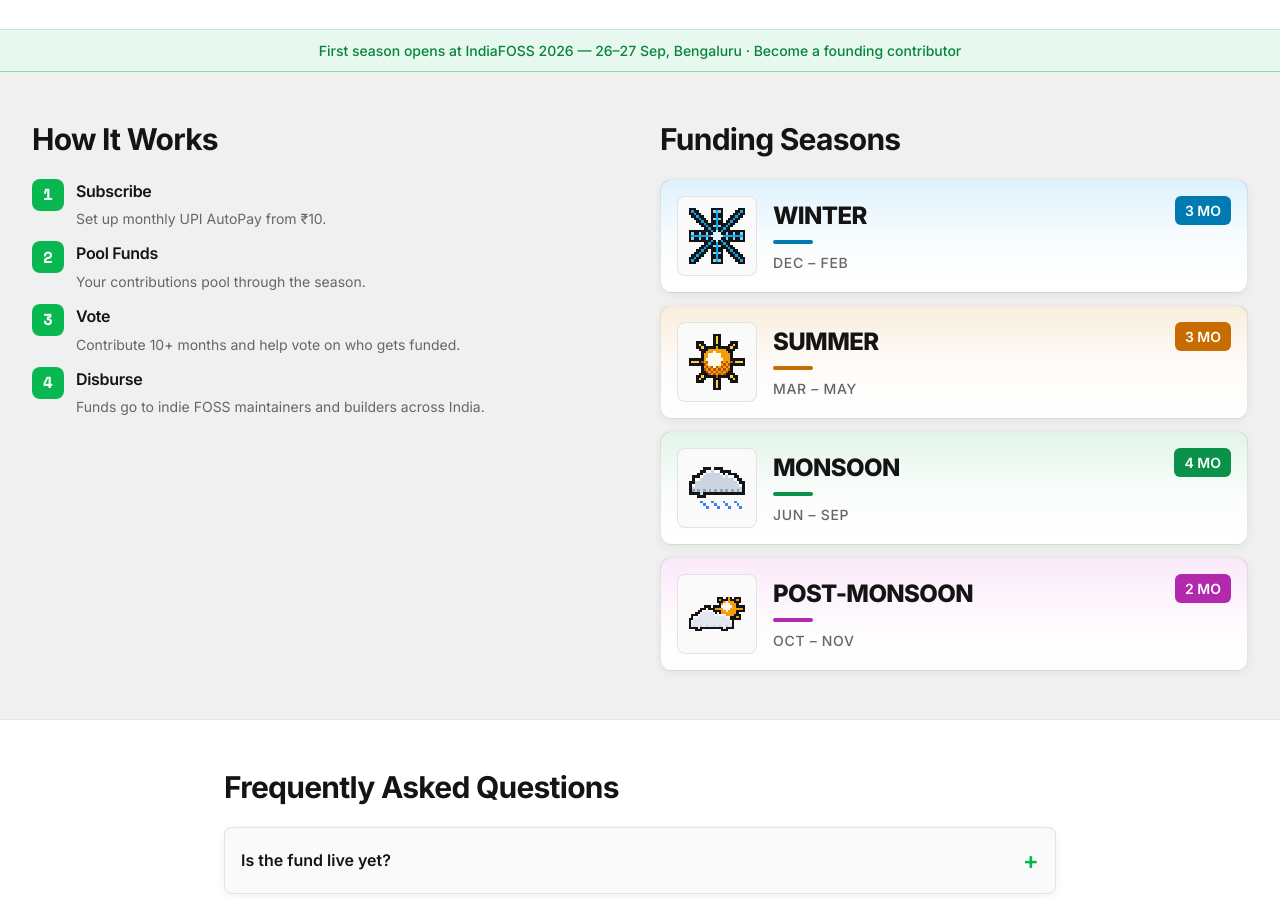
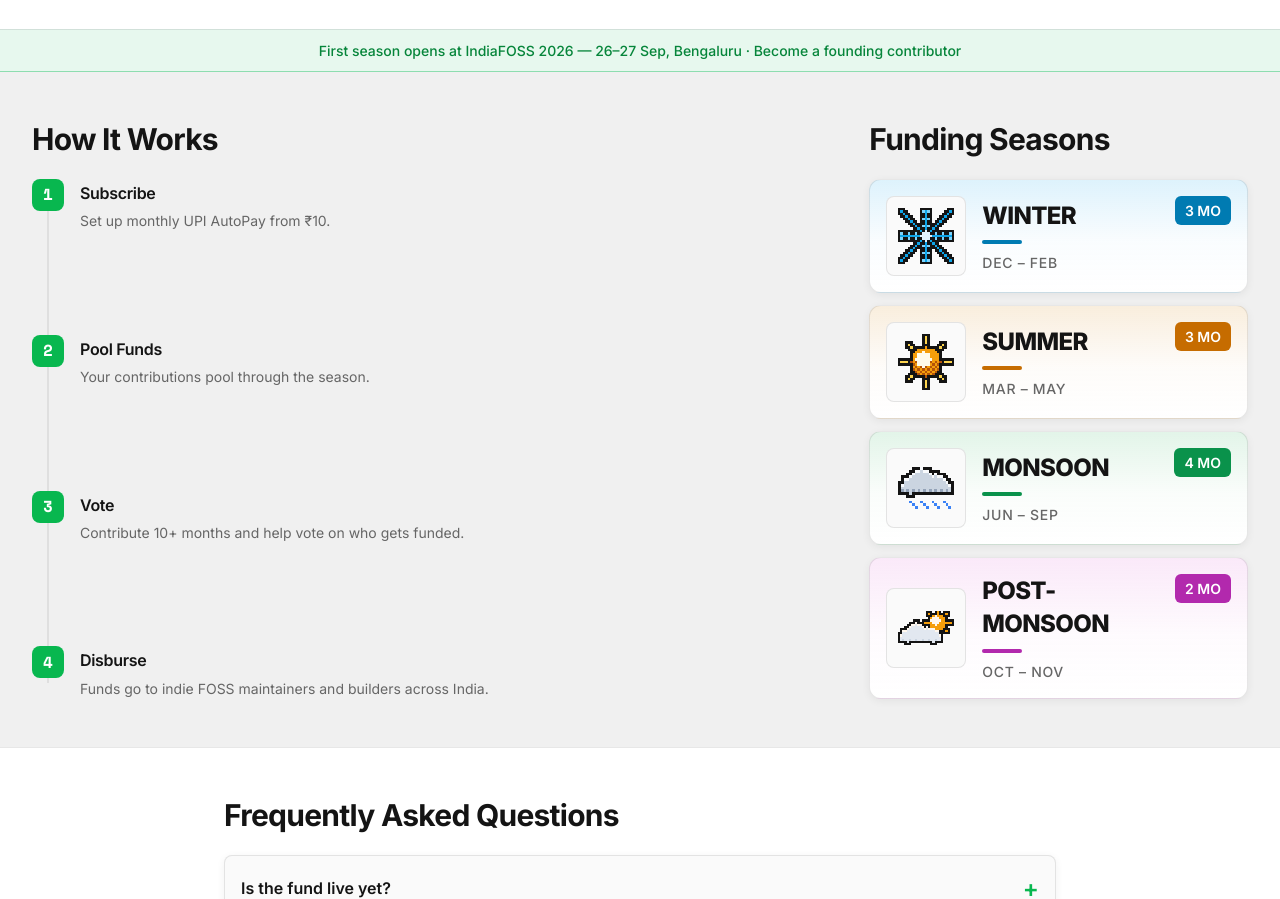
Before and after one commit to raisedadead/trf, a React (Vite) app: page / in a window 1280 px wide. Shown: the part 500-1399 px from the top of the page. Built offline with nearby package versions, Linux system fonts and the light colour scheme.

Commit message:
feat: how-it-works timeline + 2/3 section layout

```diff
--- a/src/components/RupeeFund.tsx
+++ b/src/components/RupeeFund.tsx
@@ -4,6 +4,19 @@ import { PixelSprite } from "./PixelArt.tsx";
 import { SEASON_ART } from "./seasonArt.ts";
 
 type SubscribeMode = "waitlist" | "autopay";
+
+const HOW_IT_WORKS: ReadonlyArray<{ title: string; desc: string }> = [
+  { title: "Subscribe", desc: "Set up monthly UPI AutoPay from ₹10." },
+  { title: "Pool Funds", desc: "Your contributions pool through the season." },
+  {
+    title: "Vote",
+    desc: "Contribute 10+ months and help vote on who gets funded.",
+  },
+  {
+    title: "Disburse",
+    desc: "Funds go to indie FOSS maintainers and builders across India.",
+  },
+];
 
 const RupeeFund = () => {
   const [currentScreen, setCurrentScreen] = useState("home");
@@ -177,83 +190,43 @@ const RupeeFund = () => {
       {/* How It Works + Seasons - Combined */}
       <section className="py-12 bg-paper">
         <div className="max-w-7xl mx-auto px-4 sm:px-6 lg:px-8">
-          <div className="grid md:grid-cols-2 gap-10">
+          <div className="grid gap-10 md:grid-cols-3">
             {/* How It Works */}
-            <div>
+            <div className="flex flex-col md:col-span-2">
               <h3 className="text-2xl font-bold text-ink mb-5 tracking-tight">
                 How It Works
               </h3>
-              <div className="space-y-3">
-                <div className="flex gap-3 items-start">
-                  <div className="bg-brand w-8 h-8 rounded-lg flex items-center justify-center flex-shrink-0">
-                    <span className="text-white font-mono font-bold text-sm">
-                      1
-                    </span>
-                  </div>
-                  <div>
-                    <h4 className="font-semibold text-sm mb-1 text-ink">
-                      Subscribe
-                    </h4>
-                    <p className="text-ink-3 text-xs">
-                      Set up monthly UPI AutoPay from ₹10.
-                    </p>
-                  </div>
-                </div>
-                <div className="flex gap-3 items-start">
-                  <div className="bg-brand w-8 h-8 rounded-lg flex items-center justify-center flex-shrink-0">
-                    <span className="text-white font-mono font-bold text-sm">
-                      2
-                    </span>
-                  </div>
-                  <div>
-                    <h4 className="font-semibold text-sm mb-1 text-ink">
-                      Pool Funds
-                    </h4>
-                    <p className="text-ink-3 text-xs">
-                      Your contributions pool through the season.
-                    </p>
-                  </div>
-                </div>
-                <div className="flex gap-3 items-start">
-                  <div className="bg-brand w-8 h-8 rounded-lg flex items-center justify-center flex-shrink-0">
-                    <span className="text-white font-mono font-bold text-sm">
-                      3
-                    </span>
-                  </div>
-                  <div>
-                    <h4 className="font-semibold text-sm mb-1 text-ink">
-                      Vote
-                    </h4>
-                    <p className="text-ink-3 text-xs">
-                      Contribute 10+ months and help vote on who gets funded.
-                    </p>
-                  </div>
-                </div>
-                <div className="flex gap-3 items-start">
-                  <div className="bg-brand w-8 h-8 rounded-lg flex items-center justify-center flex-shrink-0">
-                    <span className="text-white font-mono font-bold text-sm">
-                      4
-                    </span>
-                  </div>
-                  <div>
-                    <h4 className="font-semibold text-sm mb-1 text-ink">
-                      Disburse
-                    </h4>
-                    <p className="text-ink-3 text-xs">
-                      Funds go to indie FOSS maintainers and builders across
-                      India.
-                    </p>
-                  </div>
-                </div>
+              <div className="relative flex-1">
+                <span
+                  aria-hidden="true"
+                  className="absolute bottom-4 left-4 top-4 w-px -translate-x-1/2 bg-ink/15"
+                />
+                <ol className="relative flex h-full flex-col justify-between gap-6">
+                  {HOW_IT_WORKS.map((step, i) => (
+                    <li key={step.title} className="flex gap-4">
+                      <div className="relative z-10 flex h-8 w-8 flex-shrink-0 items-center justify-center rounded-lg bg-brand">
+                        <span className="font-mono text-sm font-bold text-white">
+                          {i + 1}
+                        </span>
+                      </div>
+                      <div className="pt-0.5">
+                        <h4 className="mb-1 text-sm font-semibold text-ink">
+                          {step.title}
+                        </h4>
+                        <p className="text-xs text-ink-3">{step.desc}</p>
+                      </div>
+                    </li>
+                  ))}
+                </ol>
               </div>
             </div>
 
             {/* Funding Seasons */}
-            <div>
+            <div className="flex flex-col">
               <h3 className="text-2xl font-bold text-ink mb-5 tracking-tight">
                 Funding Seasons
               </h3>
-              <div className="space-y-3">
+              <div className="flex flex-1 flex-col gap-3">
                 {SEASON_ART.map((s) => (
                   <div
                     key={s.key}
```
